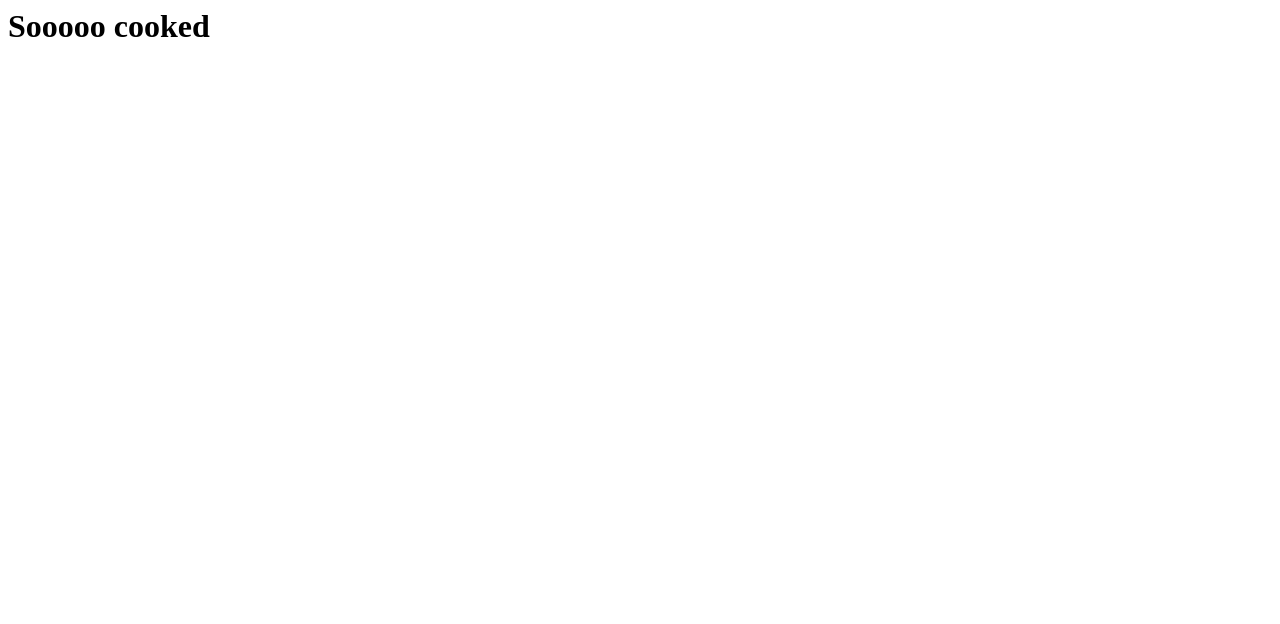
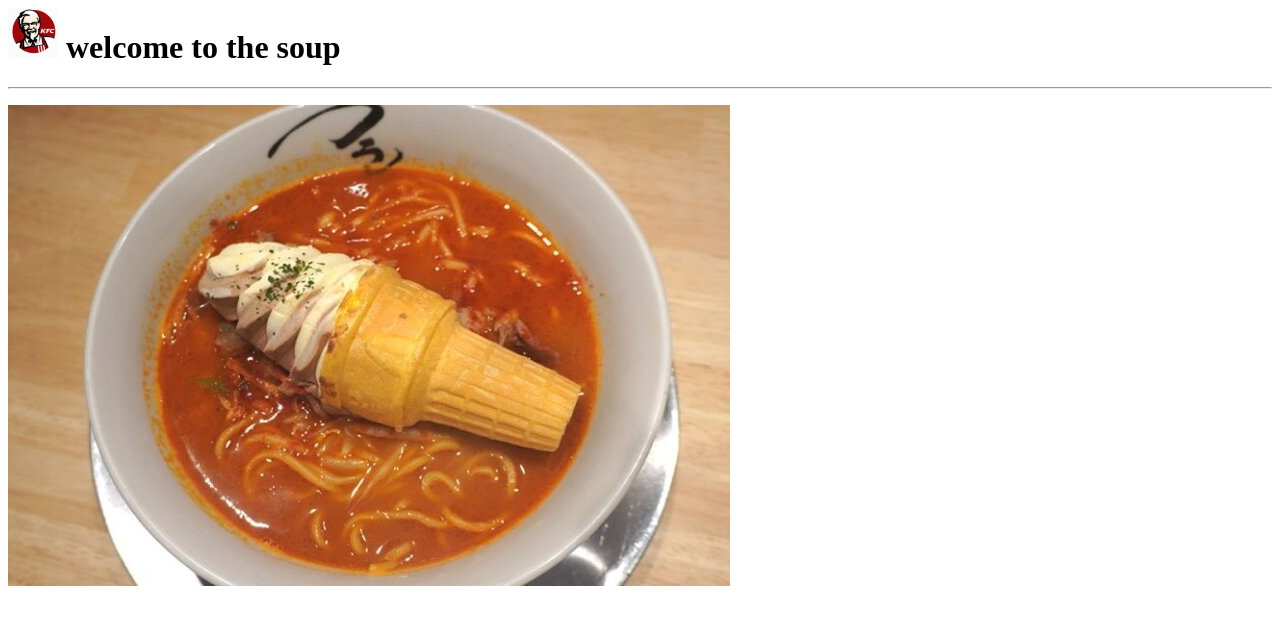
Before and after one commit to 21i936chicken/formative1, a plain HTML site: page index.html in a window 1280 px wide. Drawn offline with Linux system fonts and the light colour scheme.

Commit message:
added images

```diff
--- a/index.html
+++ b/index.html
@@ -1,8 +1,10 @@
 <html>
     <head>
-        <title>Kylie's Cooked</title>
+        <title>webpage</title>
     </head>
     <body>
-        <h1>Sooooo cooked</h1>
+        <h1><img src="images/kfc.png" alt="image of kfc logo" width="50" height="50"> welcome to the soup</h1>
+        <hr>
+        <p><img src="ice cream soup.jpg" alt="soup with ice cream in it"></p>
     </body>
 </html>
```
Also changed, not shown: ice cream soup.jpg (added), images/kfc.png (added), 1 other file.
